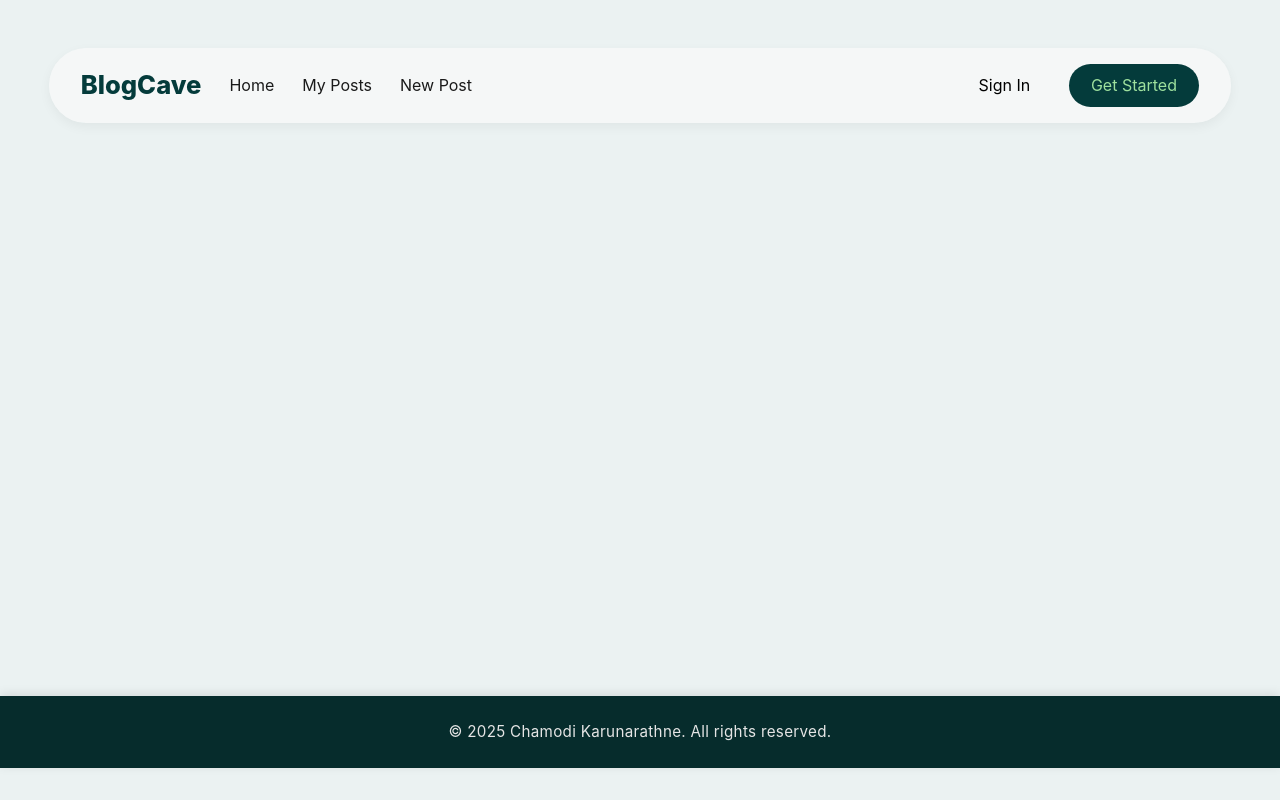
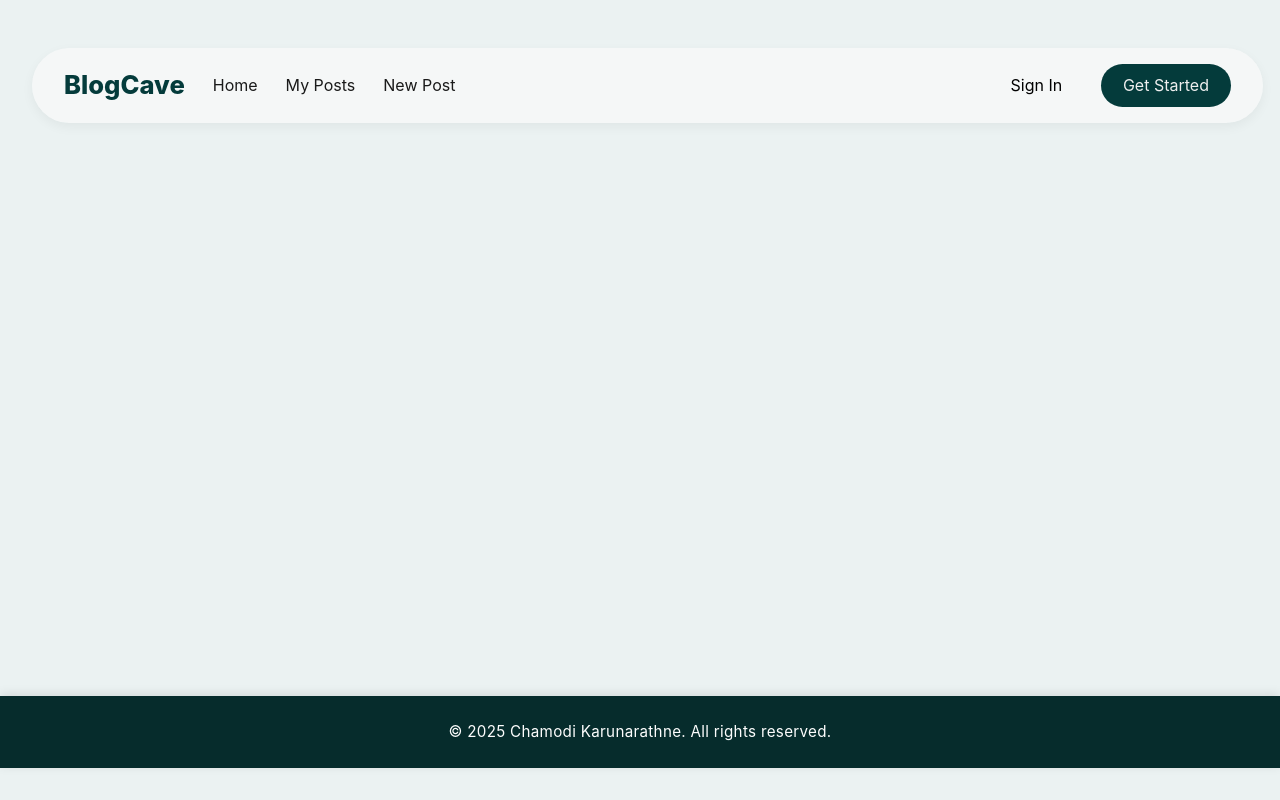
Before and after one commit to Chamodi-Karunarathne/php_blog_project, a PHP site: page / in a window 1280 px wide. Run offline with PHP 8.4, Linux system fonts and the light colour scheme; data that the repository does not hold is empty; some libraries are stand-ins or nearby versions.

Commit message:
Refactor navbar structure and styles for improved user experience and consistency

```diff
--- a/assets/style.css
+++ b/assets/style.css
@@ -30,7 +30,7 @@ h1, h2, h3 {
 
 /* ---------- Links ---------- */
 a {
-  color: #006d77;
+  color: #043b3b;
   text-decoration: none;
 }
 a:hover {
@@ -42,13 +42,13 @@ a:hover {
 .navbar {
   display: flex;
   justify-content: space-between;
-  align-items: center;
+  align-items:center;
   padding: 1rem 2rem;
   background: #f7f8f8d4;
   backdrop-filter: blur(5px);
   border-radius: 60px;
   margin: 1rem auto 2rem auto;
-  width: 92%;
+  width: 96%;
   box-shadow: 0 4px 12px rgba(0, 0, 0, 0.05);
   position: sticky;
   top: 0;
@@ -115,6 +115,9 @@ a:hover {
   font-weight: 400;
   transition: all 0.3s ease;
 }
+
+
+/* Login button */
 .btn-outline {
   position: relative;
   color: black;
@@ -122,7 +125,6 @@ a:hover {
   overflow: hidden;
 }
 
-/* create the underline */
 .btn-outline::after {
   content: "";
   position: absolute;
@@ -143,13 +145,29 @@ a:hover {
   color: black;
 }
 
-
+/* Register button */
 .btn-filled {
   background: #043b3b;
-  color:  #9fe29efd;
+  color:  #f1f1f1fd;
   border: none;
 }
 .btn-filled:hover {
+  background: #8ac189fd;
+  color: #043b3b;
+}
+/* ---------- Logout Button ---------- */
+.btn-logout {
+  padding: 0.55rem 1.4rem;
+  border-radius: 60px;
+  text-decoration: none;
+  font-weight: 400;
+  background: #043b3b;
+  color: #f3f3f3fd;
+  border: none;
+  transition: all 0.3s ease;
+}
+
+.btn-logout:hover {
   background: #8ac189fd;
   color: #043b3b;
 }
@@ -191,7 +209,7 @@ a:hover {
 
 .meta {
   font-size: 0.9rem;
-  color: #64748b;
+  color: #006d77;
   margin-bottom: 0.75rem;
 }
 
@@ -209,7 +227,7 @@ button, .btn {
 
 button:hover, .btn:hover {
   background: #043b3b;
-  color:  #9fe29efd;
+  color:  #f5f5f5fd;
   text-decoration: none;
 
 }
@@ -247,7 +265,7 @@ button:hover, .btn:hover {
 /* ---------- Footer ---------- */
 .footer {
   background: #062c2c;
-  color: #e5e5e5;
+  color: #fffffffd;
   text-align: center;
   padding: 1.5rem 0;
   border-top-left-radius: 0;
--- a/components/navbar.php
+++ b/components/navbar.php
@@ -12,15 +12,14 @@ $isLoggedIn = isset($_SESSION["user_id"]);
     <a href="/php_blog_project/index.php" style="text-decoration:none" class="nav-link">Home</a>
     <a href="/php_blog_project/pages/my_posts.php" style="text-decoration:none" class="nav-link">My Posts</a>
     <a href="/php_blog_project/pages/add_post.php" style="text-decoration:none" class="nav-link">New Post</a>
-    <?php if ($isLoggedIn): ?>
-      <a href="/php_blog_project/pages/logout.php" style="text-decoration:none" class="nav-link">Logout</a>
-    <?php endif; ?>
   </div>
 
   <div class="nav-right">
-    <?php if (!$isLoggedIn): ?>
-      <a href="/php_blog_project/pages/login.php" style="text-decoration:none" class="btn-outline">Sign In</a>
-      <a href="/php_blog_project/pages/register.php" style="text-decoration:none" class="btn-filled">Get Started</a>
-    <?php endif; ?>
-  </div>
+  <?php if (!isset($_SESSION["user_id"])): ?>
+    <a href="login.php" class="btn-outline">Sign In</a>
+    <a href="register.php" class="btn-filled">Get Started</a>
+  <?php else: ?>
+    <a href="pages/logout.php" style="text-decoration:none" class="btn-logout">Logout</a>
+  <?php endif; ?>
+</div>
 </header>
```
